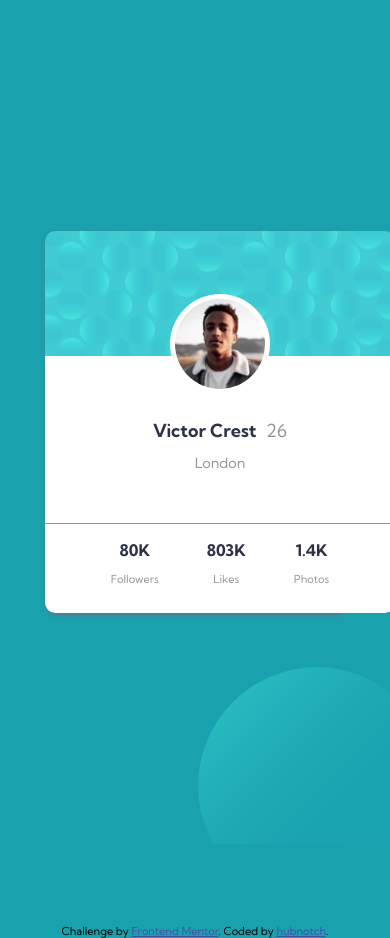
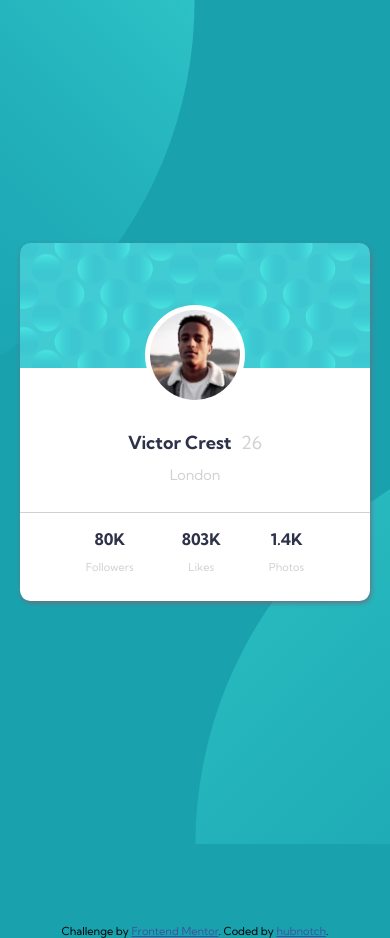
Before and after one commit to Hubnotch/profile-card-component, a plain HTML site: page index.html in a window 390 px wide. Drawn offline with Linux system fonts and the light colour scheme.

Commit message:
fixed the unresponsive background

```diff
--- a/style.css
+++ b/style.css
@@ -1,10 +1,10 @@
-@import url('https://fonts.googleapis.com/css2?family=Kumbh+Sans:wght@400;700&display=swap');
+@import url("https://fonts.googleapis.com/css2?family=Kumbh+Sans:wght@400;700&display=swap");
 
 :root {
   --Darkcyan: hsl(185, 75%, 39%);
   --Verydarkdesaturatedblue: hsl(229, 23%, 23%);
   --Darkgrayishblue: hsl(227, 10%, 46%);
-  --Darkgray: hsl(0, 0%, 59%);
+  --Darkgray: hsla(0, 0%, 59%, 0.438);
 }
 
 * {
@@ -17,7 +17,7 @@ html,
 body {
   height: 100%;
   background: var(--Darkcyan);
-font-family: 'Kumbh Sans', sans-serif;
+  font-family: "Kumbh Sans", sans-serif;
 }
 .attribution {
   margin-top: 5rem;
@@ -28,19 +28,24 @@ font-family: 'Kumbh Sans', sans-serif;
 .attribution a {
   color: hsl(228, 45%, 44%);
 }
+
+/* .main {
+  height: 100vh;
+  I discovered some calc magic to make the top svg responsive. I'm pumped at the discovery but there's probably a more efficient way to skip media queries.
+  background: url(./images/bg-pattern-top.svg) calc((50vw - 100vh)) -50vh no-repeat,
+    url(./images/bg-pattern-bottom.svg) 50vw 50vh no-repeat var(--dark-cyan);
+  background-size: auto 100vh;
+} */
+
 section.main-background {
-    max-width: 1440px;
-    background: var(--Darkcyan);
   height: 100vh;
-    background-image: url(/images/bg-pattern-top.svg),
-    url(/images/bg-pattern-bottom.svg);
-    background-position: -100% 160%, 170% -90%;
-    background-repeat: no-repeat, no-repeat;
-    background-size: 978px 978px, 978px 978px;
-    background-attachment: fixed,fixed;
-    padding: 5%;
-    display: grid;
-    place-content: center;
+
+  background: url(./images/bg-pattern-top.svg) calc((50vw - 100vh)) -50vh no-repeat,
+    url(./images/bg-pattern-bottom.svg) 50vw 50vh no-repeat;
+  background-size: auto 100vh;
+  display: flex;
+  justify-content: center;
+  align-items: center;
 }
 
 div.card {
@@ -54,11 +59,11 @@ div.card {
   transition: all 0.6s ease;
 }
 div.card:hover {
-  transform:scale(1.039);
+  transform: scale(1.039);
   box-shadow: 2px 4px 10px var(--Darkgrayishblue);
 }
 
-div.card-top{
+div.card-top {
   height: 7.8rem;
   border-radius: 0.65rem 0.65rem 0 0;
   background-image: url(images/bg-pattern-card.svg);
@@ -72,40 +77,40 @@ div.img-container {
   background: #fff;
   display: flex;
   justify-content: center;
-  align-items:center;
+  align-items: center;
   width: 100px;
   height: 100px;
   border-radius: 50%;
   position: absolute;
   top: 50%;
   left: 50%;
-  transform: translateX(-50%)
+  transform: translateX(-50%);
 }
 
-div.img-container img{
+div.img-container img {
   background: #fff;
   width: 90px;
   height: 90px;
   border-radius: 50%;
 }
 
-div.card-bottom{
+div.card-bottom {
   background: #fff;
   border-radius: 0 0 0.65rem 0.65rem;
 }
 
-div.card-description{
+div.card-description {
   padding: 1rem 2rem;
-  margin: 1.45rem;
+  margin: 1.45rem 0 0;
 }
 
-p.profile-name{
+p.profile-name {
   color: var(--Verydarkdesaturatedblue);
   font-size: 18px;
   font-weight: 700;
   margin-top: 1.5rem;
 }
-p.profile-name span{
+p.profile-name span {
   color: var(--Darkgray);
   font-size: 18px;
   font-weight: 400;
@@ -149,9 +154,7 @@ p.photos-name {
   margin: 0.7rem 0;
 }
 
-
-
-@media screen and (max-width:425px){
+/* @media screen and (max-width:425px){
    div.card {
         width: 300px;
     }
@@ -176,4 +179,4 @@ p.photos-name {
       background-repeat: no-repeat, no-repeat;
       background-size: 238px 238px, 238px 238px;
   }
-}
+} */
```
Lines whose indentation alone changed are shown as unchanged.
